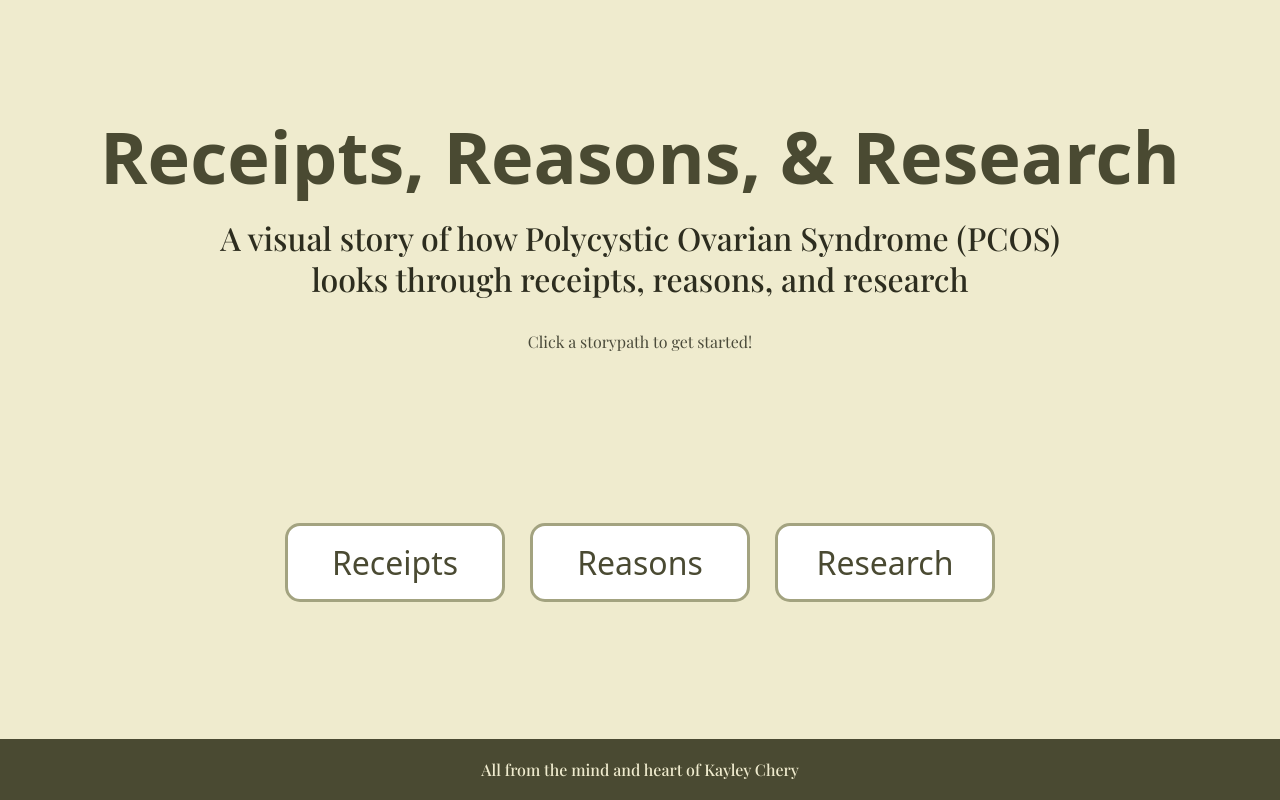
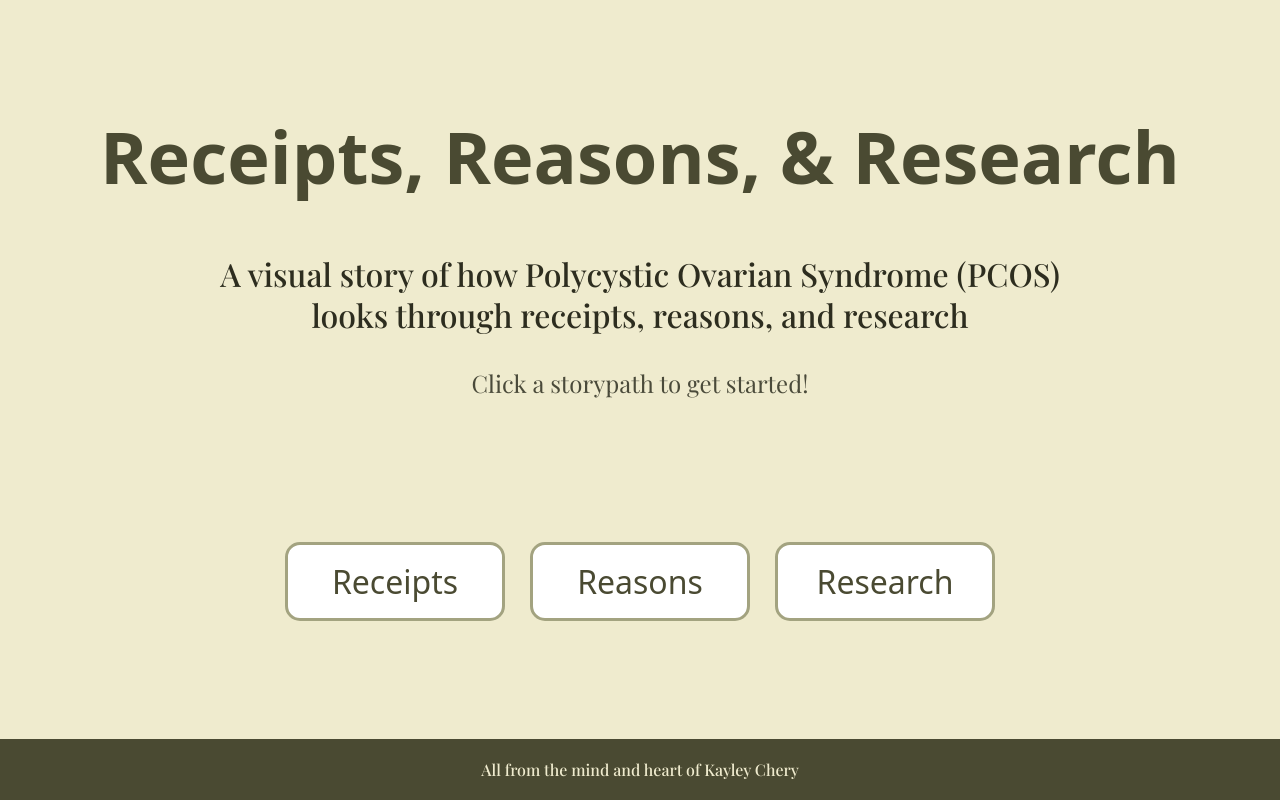
Before and after one commit to kay-134/personal-projects, a plain HTML site: page docs/PCOS/index.html in a window 1280 px wide. Drawn offline with nearby package versions, Linux system fonts and the light colour scheme; a web font is replaced by a local one.

Commit message:
added things

```diff
--- a/docs/PCOS/index.html
+++ b/docs/PCOS/index.html
@@ -57,6 +57,7 @@
             color: var(--primary);
             margin-bottom: 20px;
             line-height: 1.1;
+            padding-bottom: 0.5em;
         }
 
         h2 {
@@ -72,13 +73,12 @@
             font-family: "Playfair Display", serif;
             color: var(--text-light);
             font-weight: 400;
-            font-size: 1em;
+            font-size: 1.5em;
         }
 
         main {
             flex: 1;
             margin: 10px 10px 0 10px;
-            padding: 20px 20px 10px 20px;
             border-radius: 10px;
             text-align: center;
             display: flex;
```
